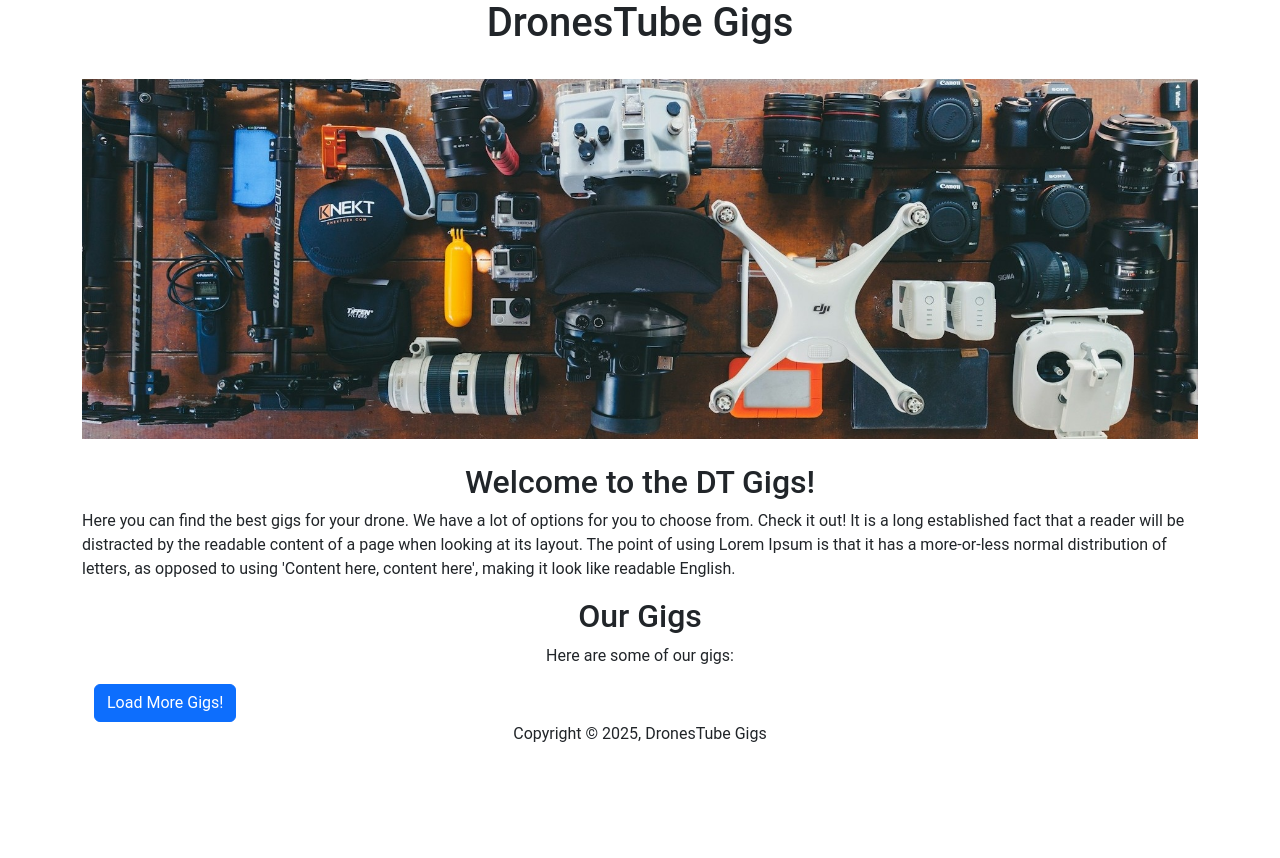
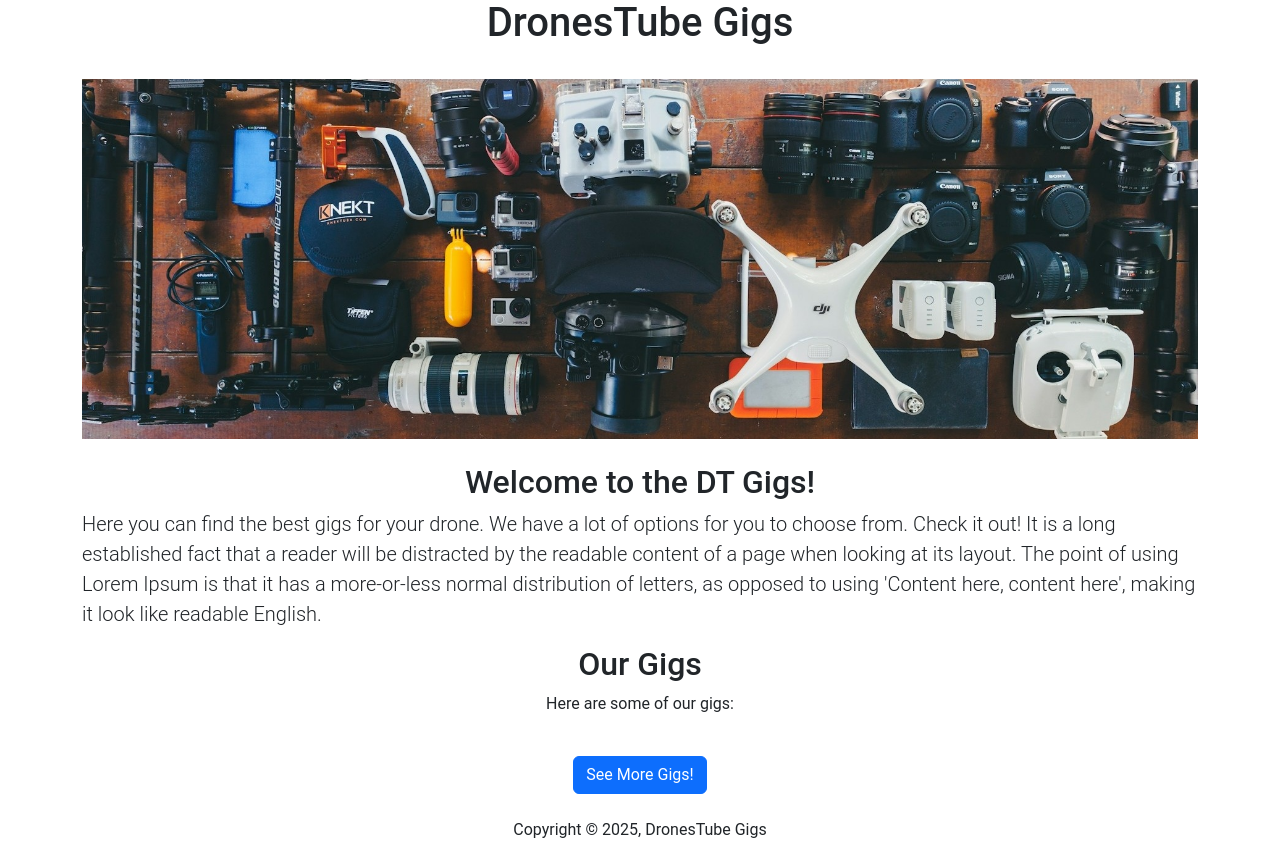
Before and after one commit to RaphRivers/dronestube_gigs, a Flask app: page / in a window 1280 px wide. Shown: the part 25-883 px from the top of the page. Before the commit the page ends 767 px from the top, so only its background shows below. Run offline with Flask 3, Linux system fonts and the light colour scheme.

Commit message:
update index page

```diff
--- a/templates/index.html
+++ b/templates/index.html
@@ -14,14 +14,14 @@
             <img class="fluid mt-4 mb-4" id="banner" src="../static/banner.jpg" alt="DronesTube Gigs">
             <div>
                 <h2 class="text-center"> Welcome to the DT Gigs!</h2>
-                <p>Here you can find the best gigs for your drone. We have a lot of options for you to choose from. Check it out! It is a long established fact that a reader will be distracted by the readable content of a page when looking at its layout.
+                <p class="lead">Here you can find the best gigs for your drone. We have a lot of options for you to choose from. Check it out! It is a long established fact that a reader will be distracted by the readable content of a page when looking at its layout.
                 The point of using Lorem Ipsum is that it has a more-or-less normal distribution of letters, as opposed to using 'Content here,
                 content here', making it look like readable English.</p>
             </div>
-            <div class="container">
-                <h2 class="text-center"> Our Gigs </h2>
-                <p class="text-center">Here are some of our gigs:</p>
-                <button class="btn btn-primary" type="submit">Load More Gigs!</button>
+            <div class="text-center">
+                <h2> Our Gigs </h2>
+                <p> Here are some of our gigs:</p>
+                <button class="btn btn-primary mt-4 mb-4" type="submit">See More Gigs!</button>
             </div>
         </div>
     </div>
```
